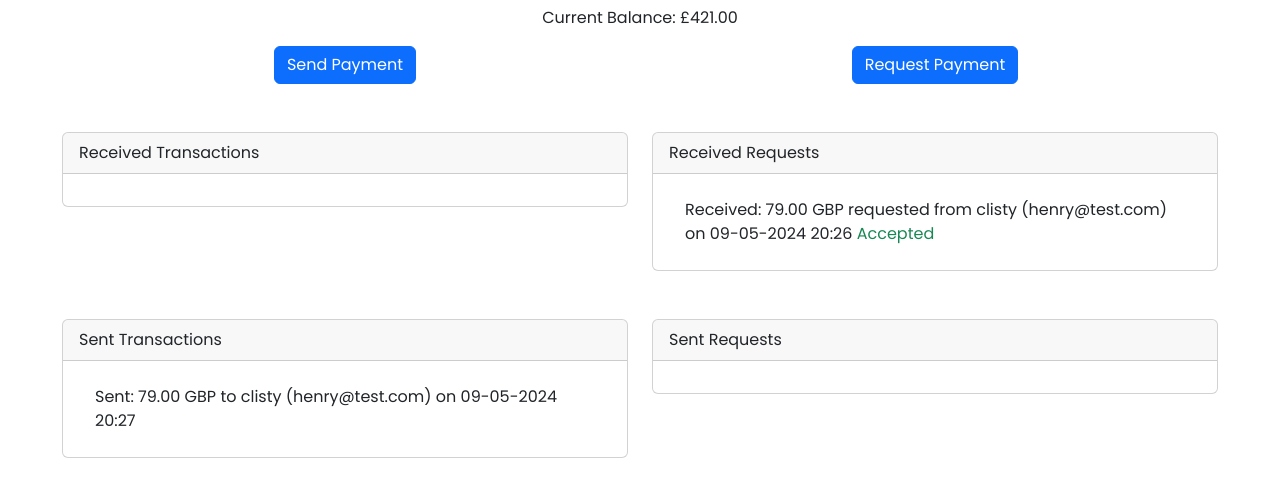
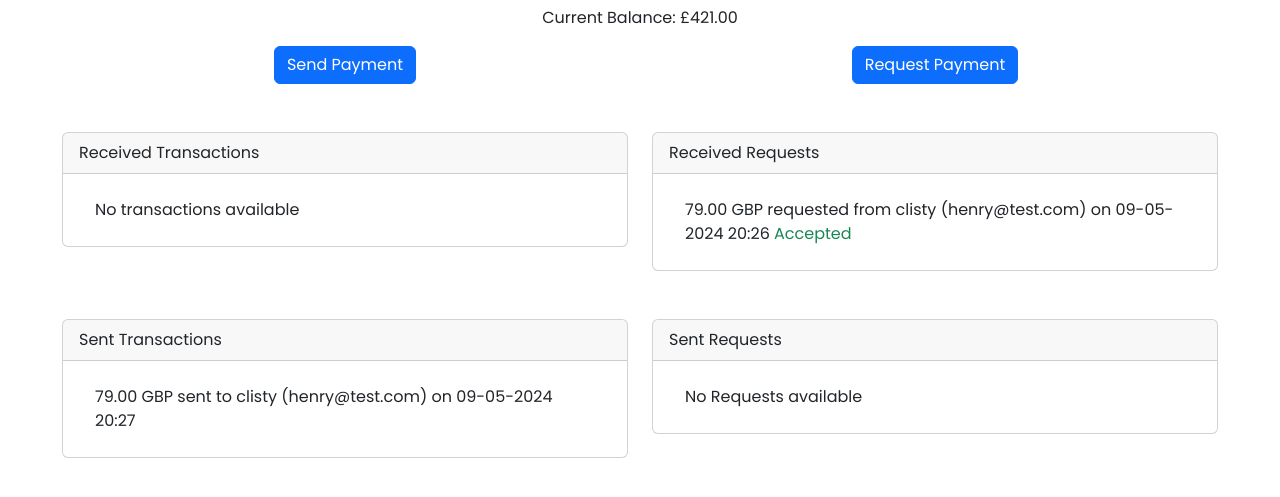
Before and after one commit to wako104/webapps2024, a Django app: page /dashboard/ in a window 1280 px wide. Shown: the part 170-667 px from the top of the page. Run offline with Django 4.2, Linux system fonts and the light colour scheme; a user stored in the database is signed in; data comes from the database, SQL or seed files in the repository.

```diff
--- a/payapp/views.py
+++ b/payapp/views.py
@@ -59,12 +59,16 @@ def logout_view(request):
 
 @login_required
 def dashboard_view(request):
-	transactions = Transaction.objects.filter(sender=request.user) | Transaction.objects.filter(receiver=request.user)
-	payment_requests = Request.objects.filter(requestee=request.user) | Request.objects.filter(requester=request.user)
+	sent_transactions = Transaction.objects.filter(sender=request.user)
+	received_transactions = Transaction.objects.filter(receiver=request.user)
+	sent_requests = Request.objects.filter(requester=request.user)
+	received_requests = Request.objects.filter(requestee=request.user)
 	currency_symbol = get_currency_symbol(request.user.currency)
 	return render(request, 'dashboard.html', {
-		'transactions': transactions,
-		'requests': payment_requests,
+		'sent_transactions': sent_transactions,
+		'received_transactions': received_transactions,
+		'sent_requests': sent_requests,
+		'received_requests': received_requests,
 		'currency_symbol': currency_symbol
 	})
 
@@ -102,7 +106,8 @@ def send_payment_view(request):
 			except User.DoesNotExist:
 				form.add_error('receiver_username', 'User Not Found')
 	else:
-		form = TransactionForm()
+		currency_symbol = get_currency_symbol(request.user.currency)
+		form = TransactionForm(currency_symbol)
 	return render(request, 'send_payment.html', {'form': form})
 
 
@@ -130,7 +135,8 @@ def request_payment_view(request):
 			except User.DoesNotExist:
 				form.add_error('requestee_username', 'User not found')
 	else:
-		form = RequestForm()
+		currency_symbol = get_currency_symbol(request.user.currency)
+		form = RequestForm(currency_symbol)
 	return render(request, 'request_payment.html', {'form': form})
 
 
--- a/templates/dashboard.html
+++ b/templates/dashboard.html
@@ -18,12 +18,10 @@
                 <div class="card-header">Received Transactions</div>
                 <div class="card-body">
                     <ul class="list-group list-group-flush">
-                        {% for transaction in transactions %}
-                            {% if transaction.receiver == user %}
+                        {% for transaction in received_transactions %}
                             <li class="list-group-item">
-                                    Received: {{ transaction.receiver_amount }} {{ user.currency }} from {{ transaction.sender }} on {{ transaction.created_at|date:'d-m-Y H:i' }}
+                                {{ transaction.receiver_amount }} {{ user.currency }} received from {{ transaction.sender }} on {{ transaction.created_at|date:'d-m-Y H:i' }}
                             </li>
-                            {% endif %}
                         {% empty %}
                             <li class="list-group-item">No transactions available</li>
                         {% endfor %}
@@ -36,10 +34,9 @@
                 <div class="card-header">Received Requests</div>
                 <div class="card-body">
                     <ul class="list-group list-group-flush">
-                        {% for request in requests %}
-                            {% if request.requestee == user %}
+                        {% for request in received_requests %}
                             <li class="list-group-item">
-                                    Received: {{ request.requestee_amount }} {{ user.currency }} requested from {{ request.requester }} on {{ request.created_at|date:'d-m-Y H:i' }}
+                                {{ request.requestee_amount }} {{ user.currency }} requested from {{ request.requester }} on {{ request.created_at|date:'d-m-Y H:i' }}
                                 {% if request.status == 'PENDING' %}
                                     <span class="text-warning">{{ request.get_status_display }}</span>
                                     <div class="mt-2">
@@ -52,7 +49,6 @@
                                     <span class="text-danger">{{ request.get_status_display }}</span>
                                 {% endif %}
                             </li>
-                            {% endif %}
                         {% empty %}
                             <li class="list-group-item">No Requests available</li>
                         {% endfor %}
@@ -67,12 +63,10 @@
                 <div class="card-header">Sent Transactions</div>
                 <div class="card-body">
                     <ul class="list-group list-group-flush">
-                        {% for transaction in transactions %}
-                            {% if transaction.sender == user %}
+                        {% for transaction in sent_transactions %}
                             <li class="list-group-item">
-                                    Sent: {{ transaction.sender_amount }} {{ user.currency }} to {{ transaction.receiver }} on {{ transaction.created_at|date:'d-m-Y H:i' }}
+                                {{ transaction.sender_amount }} {{ user.currency }} sent to {{ transaction.receiver }} on {{ transaction.created_at|date:'d-m-Y H:i' }}
                             </li>
-                            {% endif %}
                         {% empty %}
                             <li class="list-group-item">No transactions available</li>
                         {% endfor %}
@@ -85,10 +79,9 @@
                 <div class="card-header">Sent Requests</div>
                 <div class="card-body">
                     <ul class="list-group list-group-flush">
-                        {% for request in requests %}
-                            {% if request.requester == user %}
+                        {% for request in sent_requests %}
                             <li class="list-group-item">
-                                    Sent: {{ request.requester_amount }} {{ user.currency }} requested from {{ request.requestee }} on {{ request.created_at|date:'d-m-Y H:i' }}
+                                Request for {{ request.requester_amount }} {{ user.currency }} sent to {{ request.requestee }} on {{ request.created_at|date:'d-m-Y H:i' }}
                                 {% if request.status == 'PENDING' %}
                                     <span class="text-warning">{{ request.get_status_display }}</span>
                                 {% elif request.status == 'ACCEPTED' %}
@@ -97,7 +90,6 @@
                                     <span class="text-danger">{{ request.get_status_display }}</span>
                                 {% endif %}
                             </li>
-                            {% endif %}
                         {% empty %}
                             <li class="list-group-item">No Requests available</li>
                         {% endfor %}
```
Also changed, not shown: payapp/forms.py (+5 -5 lines). Lines whose indentation alone changed are shown as unchanged.
